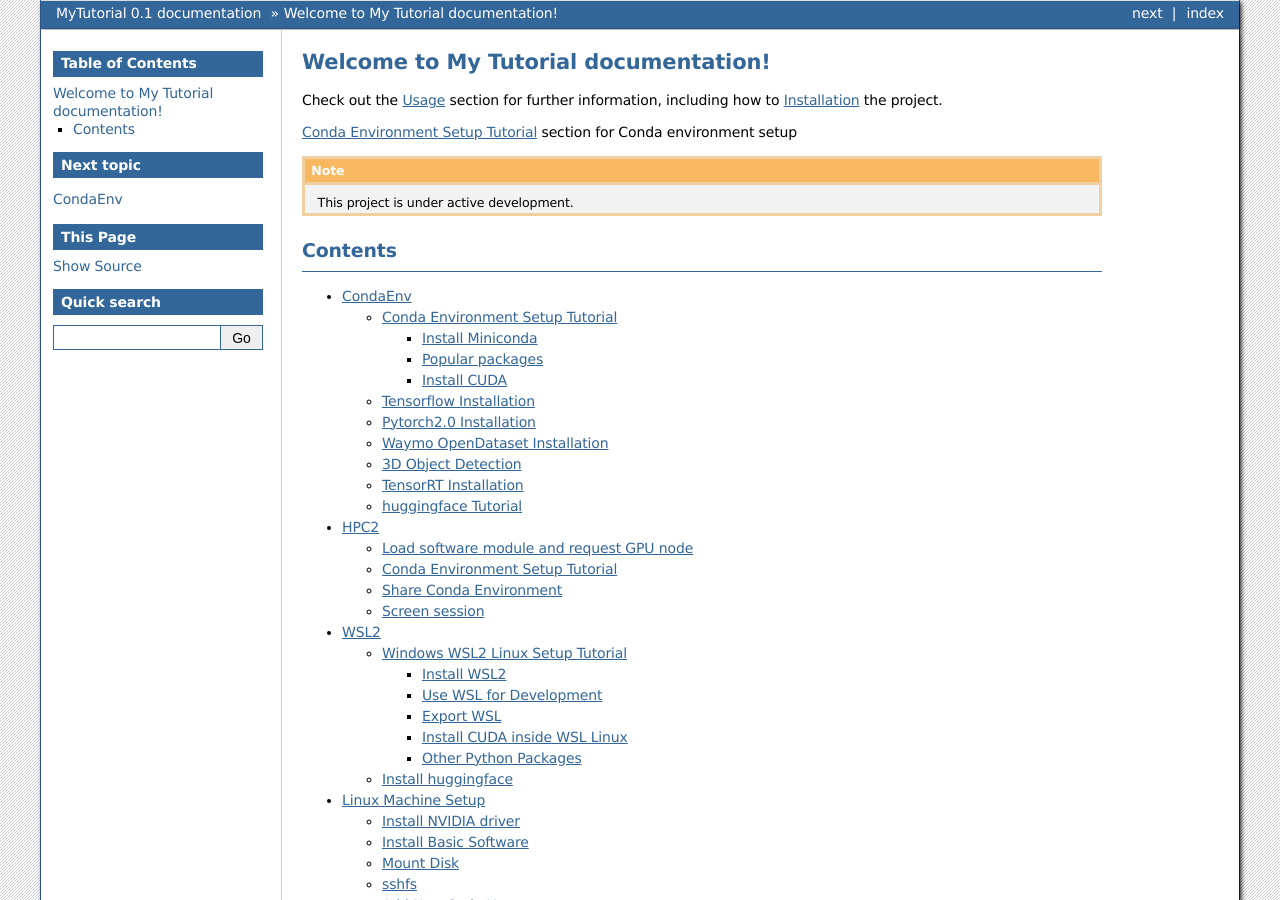
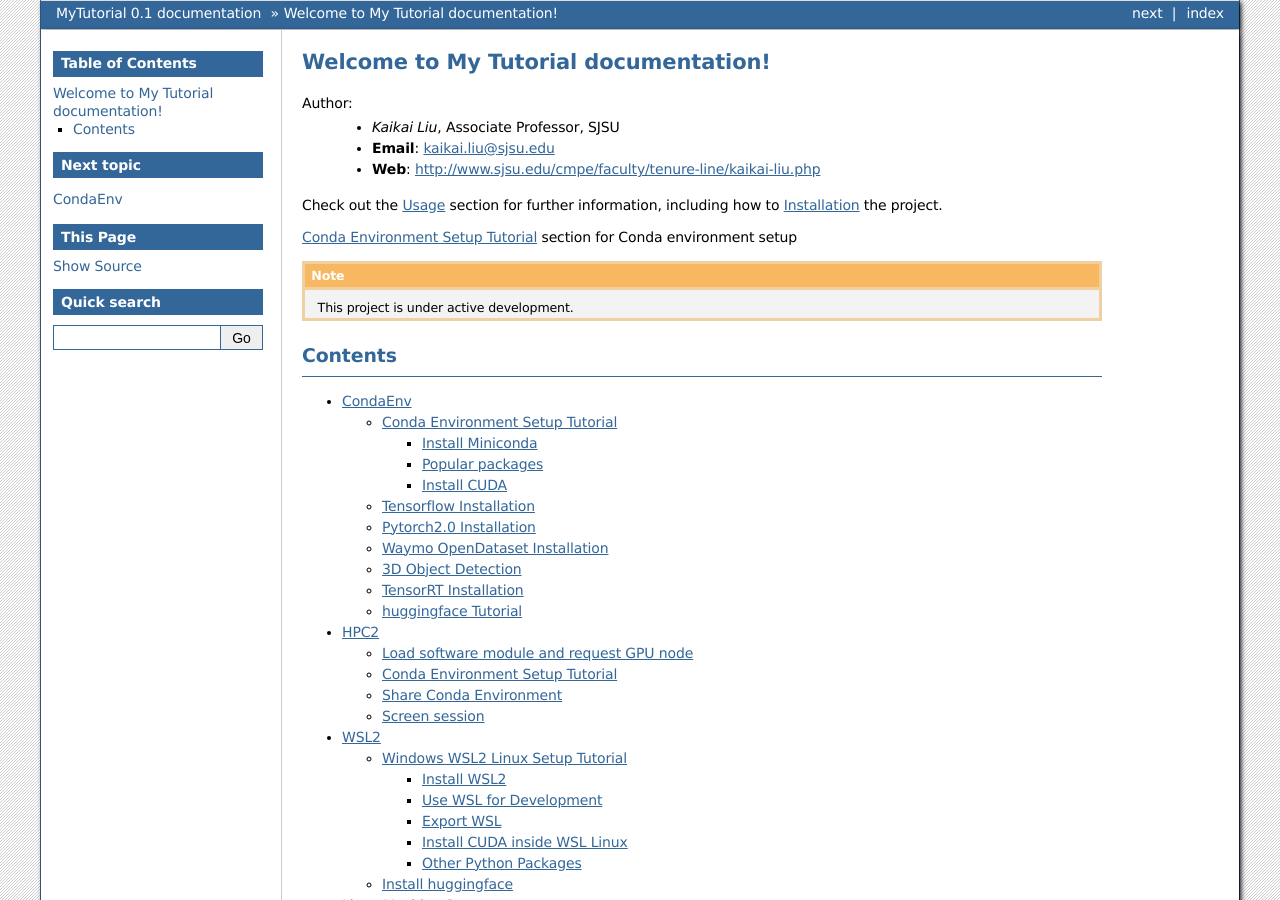
Before and after one commit to lkk688/mytutorial, a Sphinx documentation site: the page built from docs/source/index.rst, in a window 1280 px wide and 900 px high. Built offline with Sphinx 7.4.7, drawn with Linux system fonts in a browser that asks for light colours.

```diff
--- a/docs/source/index.rst
+++ b/docs/source/index.rst
@@ -1,5 +1,9 @@
 Welcome to My Tutorial documentation!
 =====================================
+Author:
+   * *Kaikai Liu*, Associate Professor, SJSU
+   * **Email**: kaikai.liu@sjsu.edu
+   * **Web**: http://www.sjsu.edu/cmpe/faculty/tenure-line/kaikai-liu.php
 
 Check out the :doc:`usage` section for further information, including
 how to :ref:`installation` the project.
```
Also changed, not shown: docs/source/PhasedArray.rst (added, +15 -0 lines).
